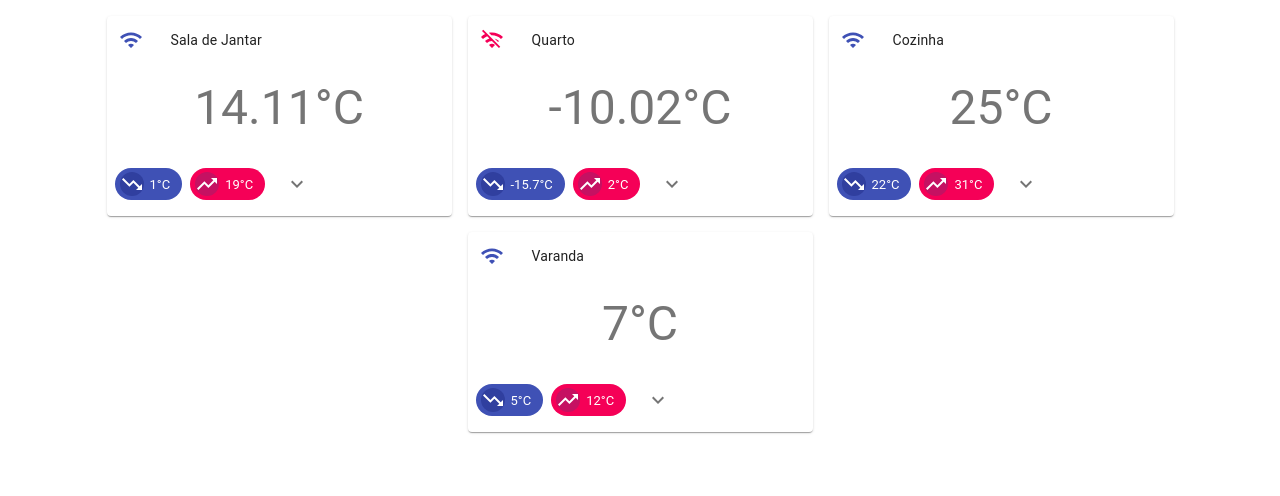
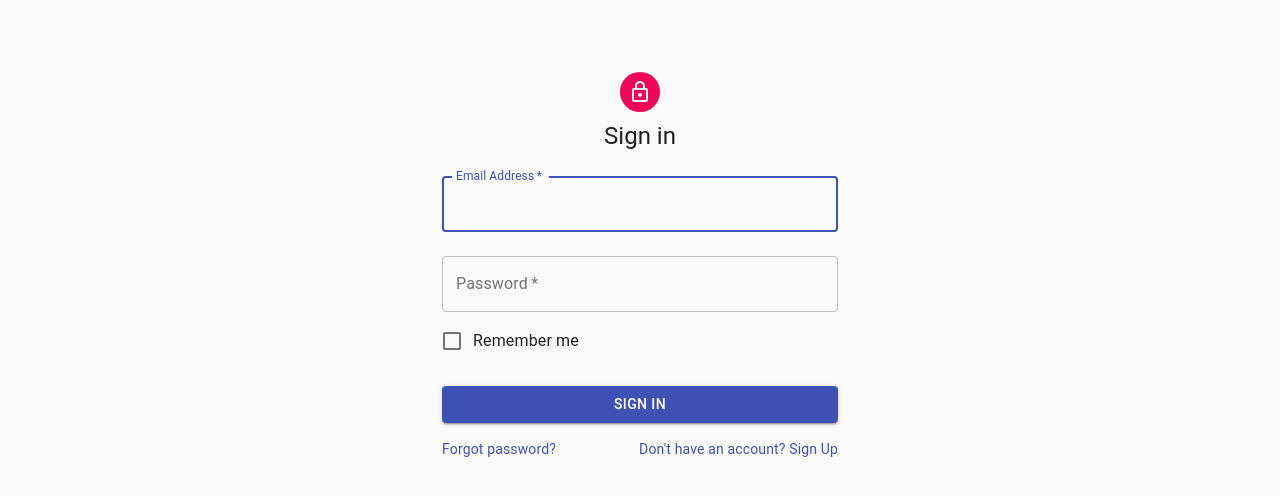
Before and after one commit to gaugeiot/gaugeiot-frontend, a React app: page /login in a window 1280 px wide. Shown: the top 496 px of the page. Built offline with nearby package versions, Linux system fonts and the light colour scheme; the HTML template or start-up script is replaced by a standard one.

Commit message:
added protected router for the Dashboard component. Created Login component. Add react-router-dom

```diff
--- a/amplify.yml
+++ b/amplify.yml
@@ -3,7 +3,7 @@ frontend:
   phases:
     build:
       commands:
-        - npm install --only=dev
+        - npm install --only=devnpm
         - npm install
         - npm run build
   artifacts:
--- a/assets/index.html
+++ b/assets/index.html
@@ -13,7 +13,7 @@
       href="https://fonts.googleapis.com/icon?family=Material+Icons"
     />
 
-    <link rel="shortcut icon" type="image/png" href="../../img/favicon.png" />
+    <!-- <link rel="shortcut icon" type="image/png" href="../../img/favicon.png" /> -->
 
     <title>Gauge Iot</title>
   </head>
--- a/package.json
+++ b/package.json
@@ -47,6 +47,7 @@
     "clsx": "^1.0.4",
     "prop-types": "^15.7.2",
     "react": "^16.8.6",
-    "react-dom": "^16.8.6"
+    "react-dom": "^16.8.6",
+    "react-router-dom": "^5.0.1"
   }
 }
--- a/src/components/App.js
+++ b/src/components/App.js
@@ -1,53 +1,15 @@
 import React from 'react';
-
-import Box from '@material-ui/core/Box';
-import { grey } from '@material-ui/core/colors';
-import TemperatureCardContainer from './TemperatureCard/index';
+import Dashaboard from './Dashboard/Dashboard';
+import { BrowserRouter as Router, Route, Link, Switch } from 'react-router-dom';
+import ProtectedRouter from './ProtectedRouter/ProtectedRouter';
+import Login from './Login/Login';
 
 const App = () => {
   return (
-    <>
-      <Box
-        display='flex'
-        flexWrap='wrap'
-        alignItems='flex-start'
-        // bgcolor={grey[900]}
-        justifyContent='center'
-      >
-        <TemperatureCardContainer
-          name='Sala de Jantar'
-          temp={14.11}
-          mintemp={1.0}
-          maxtemp={19.0}
-          unit='C'
-          conn={true}
-        />
-        <TemperatureCardContainer
-          name='Quarto'
-          temp={-10.02}
-          mintemp={-15.7}
-          maxtemp={2}
-          unit='C'
-          conn={false}
-        />
-        <TemperatureCardContainer
-          name='Cozinha'
-          temp={25}
-          mintemp={22}
-          maxtemp={31}
-          unit='C'
-          conn={true}
-        />
-        <TemperatureCardContainer
-          name='Varanda'
-          temp={7}
-          mintemp={5}
-          maxtemp={12}
-          unit='C'
-          conn={true}
-        />
-      </Box>
-    </>
+    <Router>
+      <ProtectedRouter exact path='/' component={Dashaboard} />
+      <Route exact path='/login' component={Login} />
+    </Router>
   );
 };
 
--- /dev/null
+++ b/src/components/Dashboard/Dashboard.js
@@ -0,0 +1,50 @@
+import React from 'react';
+import Box from '@material-ui/core/Box';
+import TemperatureCardContainer from '../TemperatureCard/index';
+
+const Dashboard = () => {
+  return (
+    <Box
+      display='flex'
+      flexWrap='wrap'
+      alignItems='flex-start'
+      // bgcolor={grey[900]}
+      justifyContent='center'
+    >
+      <TemperatureCardContainer
+        name='Sala de Jantar'
+        temp={14.11}
+        mintemp={1.0}
+        maxtemp={19.0}
+        unit='C'
+        conn={true}
+      />
+      <TemperatureCardContainer
+        name='Quarto'
+        temp={-10.02}
+        mintemp={-15.7}
+        maxtemp={2}
+        unit='C'
+        conn={false}
+      />
+      <TemperatureCardContainer
+        name='Cozinha'
+        temp={25}
+        mintemp={22}
+        maxtemp={31}
+        unit='C'
+        conn={true}
+      />
+      <TemperatureCardContainer
+        name='Varanda'
+        temp={7}
+        mintemp={5}
+        maxtemp={12}
+        unit='C'
+        conn={true}
+      />
+    </Box>
+  );
+};
+
+export default Dashboard;
--- /dev/null
+++ b/src/components/Login/Login.js
@@ -0,0 +1,111 @@
+import React from 'react';
+import Avatar from '@material-ui/core/Avatar';
+import Button from '@material-ui/core/Button';
+import CssBaseline from '@material-ui/core/CssBaseline';
+import TextField from '@material-ui/core/TextField';
+import FormControlLabel from '@material-ui/core/FormControlLabel';
+import Checkbox from '@material-ui/core/Checkbox';
+import Link from '@material-ui/core/Link';
+import Grid from '@material-ui/core/Grid';
+import Box from '@material-ui/core/Box';
+import LockOutlinedIcon from '@material-ui/icons/LockOutlined';
+import Typography from '@material-ui/core/Typography';
+import { makeStyles } from '@material-ui/core/styles';
+import Container from '@material-ui/core/Container';
+
+const useStyles = makeStyles(theme => ({
+  paper: {
+    marginTop: theme.spacing(8),
+    display: 'flex',
+    flexDirection: 'column',
+    alignItems: 'center'
+  },
+  avatar: {
+    margin: theme.spacing(1),
+    backgroundColor: theme.palette.secondary.main
+  },
+  form: {
+    width: '100%', // Fix IE 11 issue.
+    marginTop: theme.spacing(1)
+  },
+  submit: {
+    margin: theme.spacing(3, 0, 2)
+  }
+}));
+
+const Login = () => {
+  const classes = useStyles();
+
+  const authenticate = () => {
+    //TODO: get token from server
+    //TODO : save token in localstorage
+    //TODO : redirect to original page
+    //TODO: remove fake authentication
+    console.log('Fake authentication');
+  };
+
+  return (
+    <Container component='main' maxWidth='xs'>
+      <CssBaseline />
+      <div className={classes.paper}>
+        <Avatar className={classes.avatar}>
+          <LockOutlinedIcon />
+        </Avatar>
+        <Typography component='h1' variant='h5'>
+          Sign in
+        </Typography>
+        <Box className={classes.form} noValidate>
+          <TextField
+            variant='outlined'
+            margin='normal'
+            required
+            fullWidth
+            id='email'
+            label='Email Address'
+            name='email'
+            autoComplete='email'
+            autoFocus
+          />
+          <TextField
+            variant='outlined'
+            margin='normal'
+            required
+            fullWidth
+            name='password'
+            label='Password'
+            type='password'
+            id='password'
+            autoComplete='current-password'
+          />
+          <FormControlLabel
+            control={<Checkbox value='remember' color='primary' />}
+            label='Remember me'
+          />
+          <Button
+            fullWidth
+            variant='contained'
+            color='primary'
+            className={classes.submit}
+            onClick={authenticate}
+          >
+            Sign In
+          </Button>
+          <Grid container>
+            <Grid item xs>
+              <Link href='#' variant='body2'>
+                Forgot password?
+              </Link>
+            </Grid>
+            <Grid item>
+              <Link href='#' variant='body2'>
+                {"Don't have an account? Sign Up"}
+              </Link>
+            </Grid>
+          </Grid>
+        </Box>
+      </div>
+    </Container>
+  );
+};
+
+export default Login;
--- /dev/null
+++ b/src/components/ProtectedRouter/ProtectedRouter.js
@@ -0,0 +1,27 @@
+import React from 'react';
+import { Route, Redirect } from 'react-router-dom';
+
+const PrivateRoute = ({ component: Component, ...rest }) => {
+  const user = {
+    isAuthenticated: false
+  };
+  return (
+    <Route
+      {...rest}
+      render={props =>
+        user.isAuthenticated ? (
+          <Component {...props} />
+        ) : (
+          <Redirect
+            to={{
+              pathname: '/login',
+              state: { from: props.location }
+            }}
+          />
+        )
+      }
+    />
+  );
+};
+
+export default PrivateRoute;
```
Also changed, not shown: 1 other file (tests, documents, lock files or other folders).
